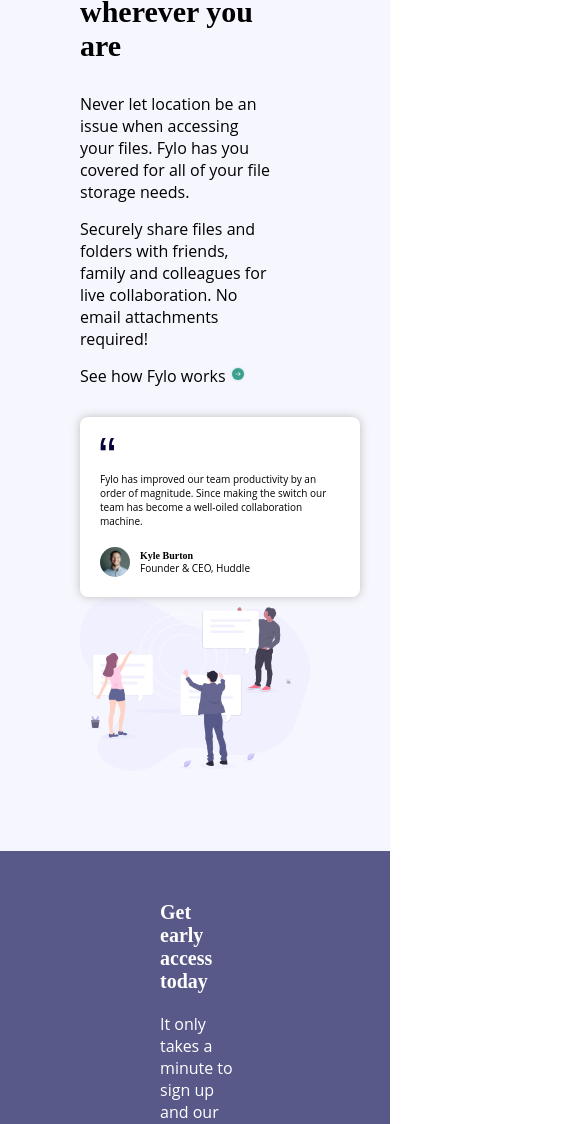
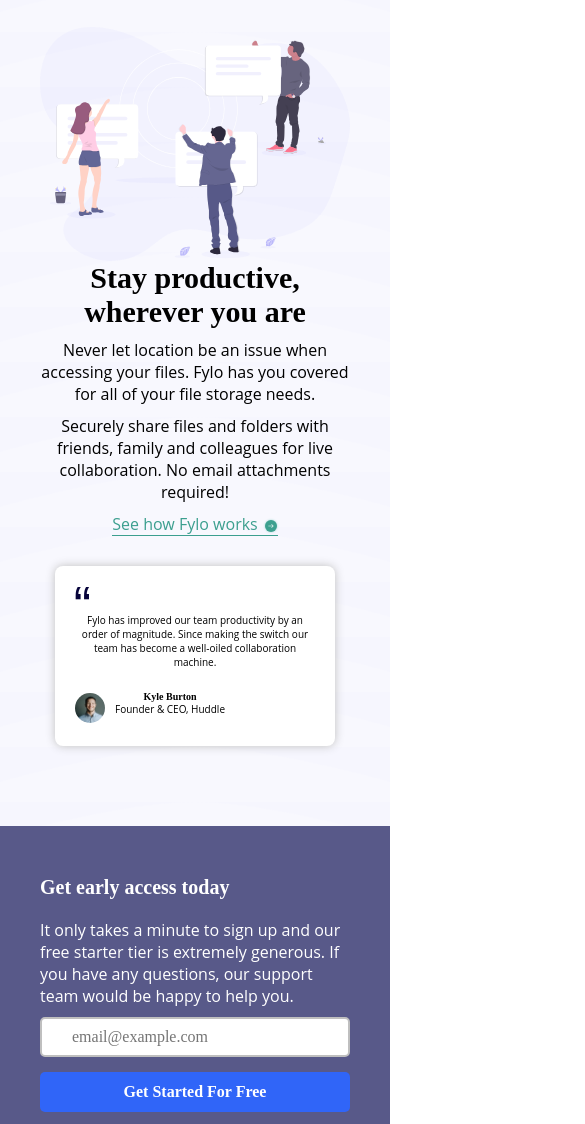
Before and after one commit to Kaptain-T/Fylo, a plain HTML site: page index.html in a window 390 px wide. Shown: the part 876-2000 px from the top of the page, 585 px wide, since content can reach past the window. Drawn offline with Linux system fonts and the light colour scheme; a web font is replaced by a local one.

Commit message:
all sections are now responsive apart from header and footer

```diff
--- a/index.html
+++ b/index.html
@@ -48,7 +48,7 @@
           covered for all of your file storage needs.</p>
         <p class="section2_p2">Securely share files and folders with friends, family and colleagues for
           live collaboration. No email attachments required!</p>
-        <a href="#">See how Fylo works </a><img src="./images/icon-arrow.svg" alt="arrow">
+        <a href="#">See how Fylo works <img src="./images/icon-arrow.svg" alt="arrow"></a>
         <div class="testimonialBox">
           <img src="./images/icon-quotes.svg" alt="quotes">
           <p class="testimonyText">Fylo has improved our team productivity by an order of magnitude. Since
@@ -82,7 +82,7 @@
 
     <footer>
       <img src="./images/logo-white.svg" alt="logo-white">
-      <div class="links">
+      <div class="links" style="display: none;">
         <div class="footer_1st f-link">
           <p class="phone">Phone: +1-543-123-4567</p>
           <p class="email">example@fylo.com</p>
--- a/style.css
+++ b/style.css
@@ -12,10 +12,15 @@
 }
 
 a{
+    position: relative;
     text-decoration: none;
     color: inherit;
 }
-
+a img{
+    position:absolute;
+    top: 5px;
+    right: -1px;
+}
 h2,
 h3,
 header,
@@ -40,9 +45,12 @@
     padding-inline: 70px;
     padding-block: 30px;
 }
-
+    nav{
+        display: flex;
+        align-items: end;
+    }
     nav a{
-        margin-inline: 15px;
+        margin-right: 15px;
     }
 
 /* ----------------------------------- SECTION 1 -------------------------------------- */
@@ -53,7 +61,7 @@
     padding-inline: 80px;
     align-items: center;
     margin-bottom: 80px;
-    flex-wrap: wrap;
+    flex-wrap: wrap-reverse;
 }
 
 /* -------LEFT SIDE ----------- */
@@ -116,7 +124,8 @@
     align-items: center;
     background-color: hsl(240, 75%, 98%);
     background-size: contain;
-    flex-wrap: wrap;
+    flex-wrap: wrap-reverse;
+    height: fit-content;
 }
 
 /* -------LEFT SIDE ----------- */
@@ -132,6 +141,15 @@
     .section2_left > p {
         width: 70%;
         margin-bottom: 15px;
+    }
+
+    .section2_left > a{
+        border-bottom: 1px solid hsl(170, 45%, 43%);
+        padding-right: 20px;
+        color: hsl(170, 45%, 43%);
+    }
+    .section2_left > a:hover{
+        color: hsl(170, 55%, 60%);
     }
 
     .testimonialBox{
@@ -194,7 +212,6 @@
     padding: 50px 80px 50px 80px;
     background-color: hsl(238, 22%, 44%);
     align-items: center;
-    flex-wrap: wrap;
     height: 300px;
 }
     .section3_left{
@@ -277,3 +294,82 @@
     .f-link a:hover{
         color:blue;
     }
+
+
+    @media screen and (max-width:1250px){
+        .section3 {
+            gap: 10%;
+        }
+
+        .section3_left, .section3_right {
+            padding-inline: 0;
+        }
+    }
+    @media screen and (max-width:1032px) {
+        .section1, .section2{
+            gap: 10%;
+        }
+
+        .section1_left, .section2_left, .section3_left, .section1_right, .section2_right, .section3_right {
+            flex: 45%;
+        }
+        .section1_right img, .section2_right img{
+            min-width: 300px;
+        }
+        .section1_left input, .section1_left button, .section1_left h2, .section1_left p, .section2_left p, .section2_left h2, .section3_right input, .section3_right button{
+            width: 100%;
+            margin-bottom: 10px;
+            margin-left: 0;
+        }
+
+        .section1_right > img, .section2_right > img {
+            width: 100%;
+        }
+    }
+    @media screen and (max-width:830px){
+        header, .section1, .section2, .section3{
+            padding-inline: 40px;
+            gap: 5%;
+        }
+        .section2 {
+            background-image: url(./images/bg-curve-mobile.svg);
+        }
+        .section3{
+            flex-direction: column;
+            height: fit-content;
+        }
+        .section3_right{
+            width: 100%;
+            margin-top: 10px;
+            height: fit-content;
+        }
+        .section3_right input{
+            margin-bottom: 0;
+        }
+    }
+
+    @media screen and (max-width:700px){
+        #logo{
+            width: 99px;
+            height: 29px;
+        }
+        nav a{
+            margin-right: 10px;
+        }
+        .section1, .section2{
+            display: flex;
+            align-items: center;
+            flex-direction: column-reverse;
+            text-align: center;
+        }
+        .section2_left{
+            display: flex;
+            flex-direction: column;
+            align-items: center;
+        }
+
+        .section1_right img{
+            width: 60%;
+            margin-bottom: 50px;
+        }
+    }
```
